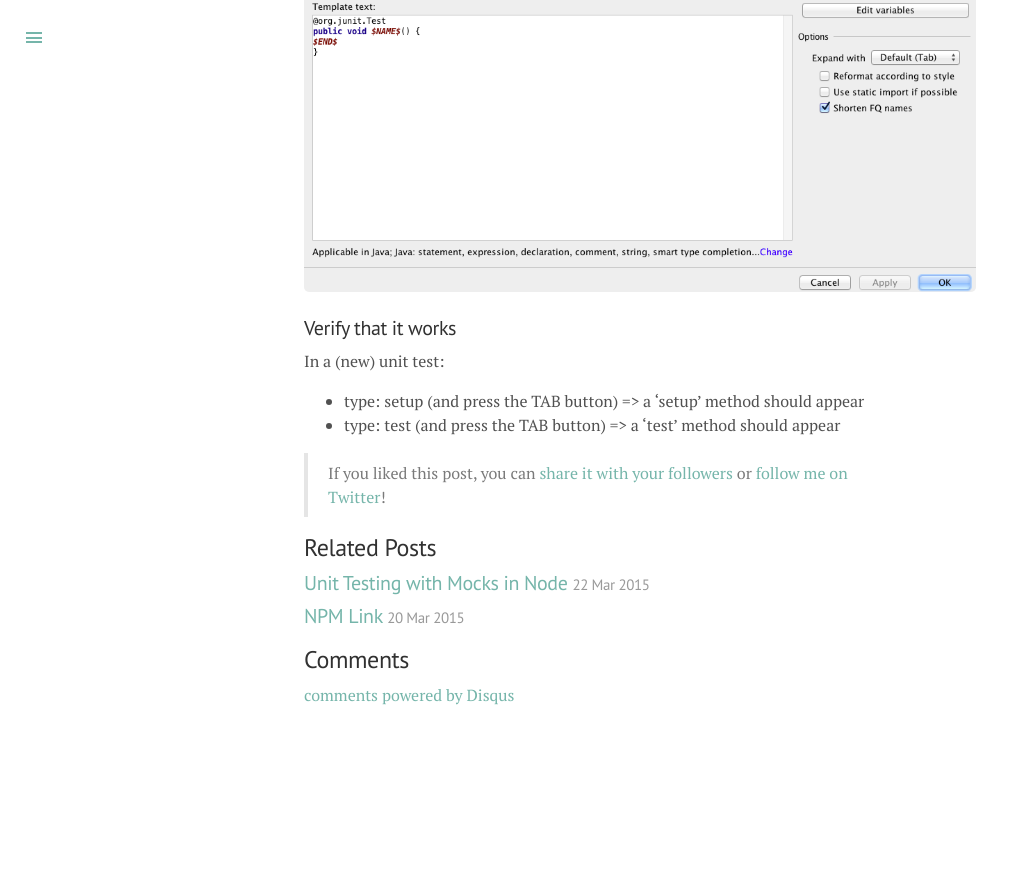
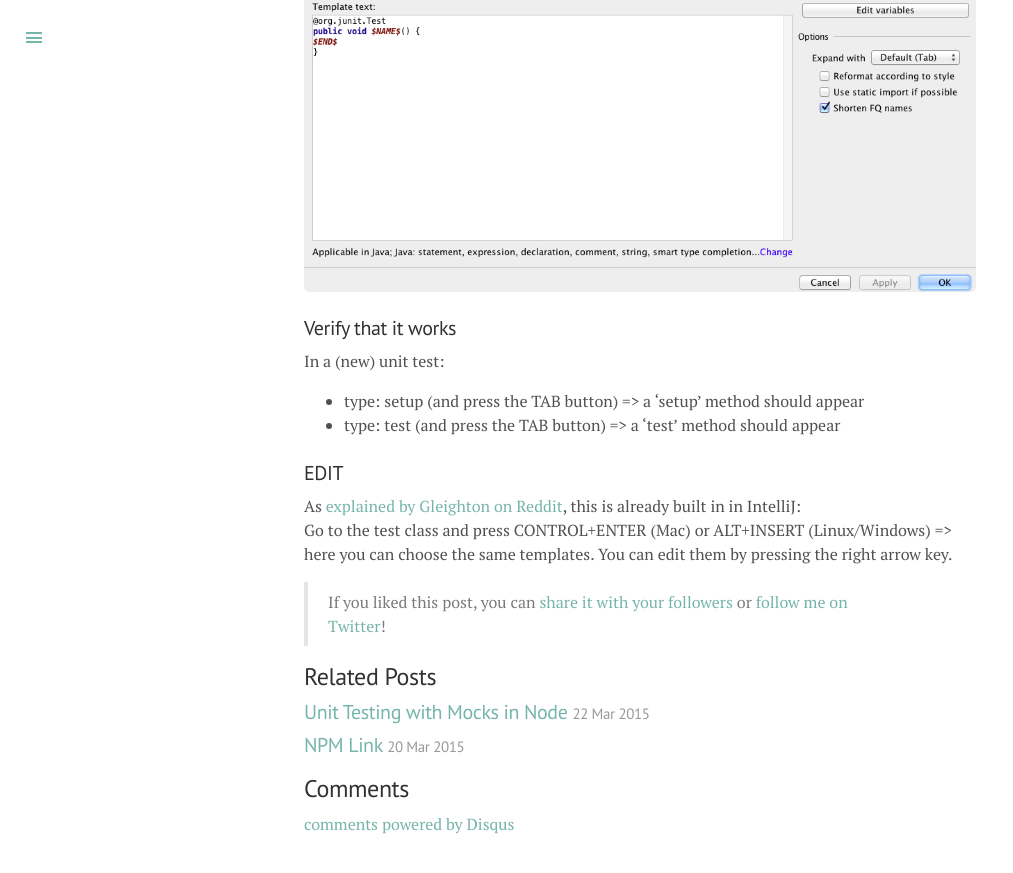
Before and after one commit to seppevs/seppevs.github.io, a Jekyll site: the page built from _posts/2015-03-26-intellij_idea_live_templates_for_unit_testing.markdown, in a window 1280 px wide and 900 px high, scrolled down 1512 px. Shown: the top 873 px of the window, without its empty margins (0-1013 px from the left). Built offline with Jekyll 4.4.1, drawn with Linux system fonts in a browser that asks for light colours; Markdown is read by kramdown in place of the engine named in the settings; comment, search, counter and statistics services are not loaded; before the commit the page ends 2283 px from its top, so only the background shows below that.

Commit message:
add remark

```diff
--- a/_posts/2015-03-26-intellij_idea_live_templates_for_unit_testing.markdown
+++ b/_posts/2015-03-26-intellij_idea_live_templates_for_unit_testing.markdown
@@ -56,3 +56,8 @@ In a (new) unit test:
 
 * type: setup (and press the TAB button) => a 'setup' method should appear
 * type: test (and press the TAB button) => a 'test' method should appear
+
+### EDIT
+
+As [explained by Gleighton on Reddit](http://www.reddit.com/r/java/comments/30czqa/intellij_idea_live_templates_for_unit_testing/cpra2z2), this is already built in in IntelliJ:<br />
+Go to the test class and press CONTROL+ENTER (Mac) or ALT+INSERT (Linux/Windows) => here you can choose the same templates. You can edit them by pressing the right arrow key.
```
